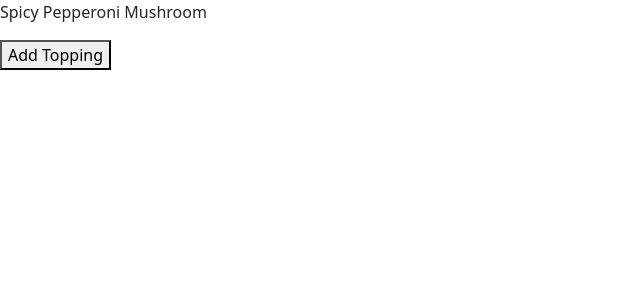
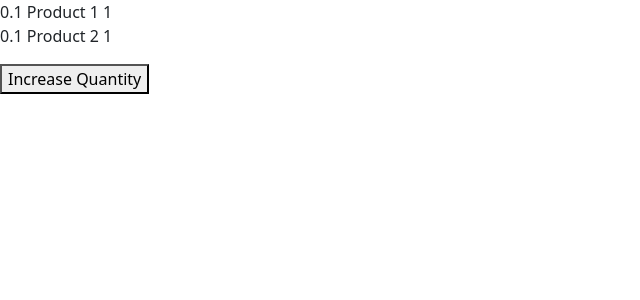
Before and after one commit to piyushpanchal114/react-18, a React (Vite) app: page / in a window 1280 px wide. Shown: the top 300 px of the page, without its empty margins (0-640 px from the left). Built offline with nearby package versions, Linux system fonts and the light colour scheme.

Commit message:
update nested object practice

```diff
--- a/src/App.tsx
+++ b/src/App.tsx
@@ -2,24 +2,31 @@ import { useState } from "react";
 import Like from "./components/Like";
 
 function App() {
-  const [pizza, setPizza] = useState({
-    name: "Spicy Pepperoni",
-    toppings: ["Mushroom"],
+  const [cart, setCart] = useState({
+    discount: 0.1,
+    items: [
+      { id: 1, title: "Product 1", quantity: 1 },
+      { id: 2, title: "Product 2", quantity: 1 },
+    ],
   });
 
   const handleChange = () => {
-    setPizza({
-      ...pizza,
-      toppings: [...pizza.toppings, "Cheese"],
+    setCart({
+      ...cart,
+      items: cart.items.map((item) =>
+        item.id === 1 ? { ...item, quantity: item.quantity + 1 } : item
+      ),
     });
   };
 
   return (
     <>
       <p>
-        {pizza.name} {pizza.toppings}
+        {cart.discount} {cart.items[0].title} {cart.items[0].quantity}
+        <br />
+        {cart.discount} {cart.items[1].title} {cart.items[1].quantity}
       </p>
-      <button onClick={handleChange}>Add Topping</button>
+      <button onClick={handleChange}>Increase Quantity</button>
     </>
   );
 }
```
